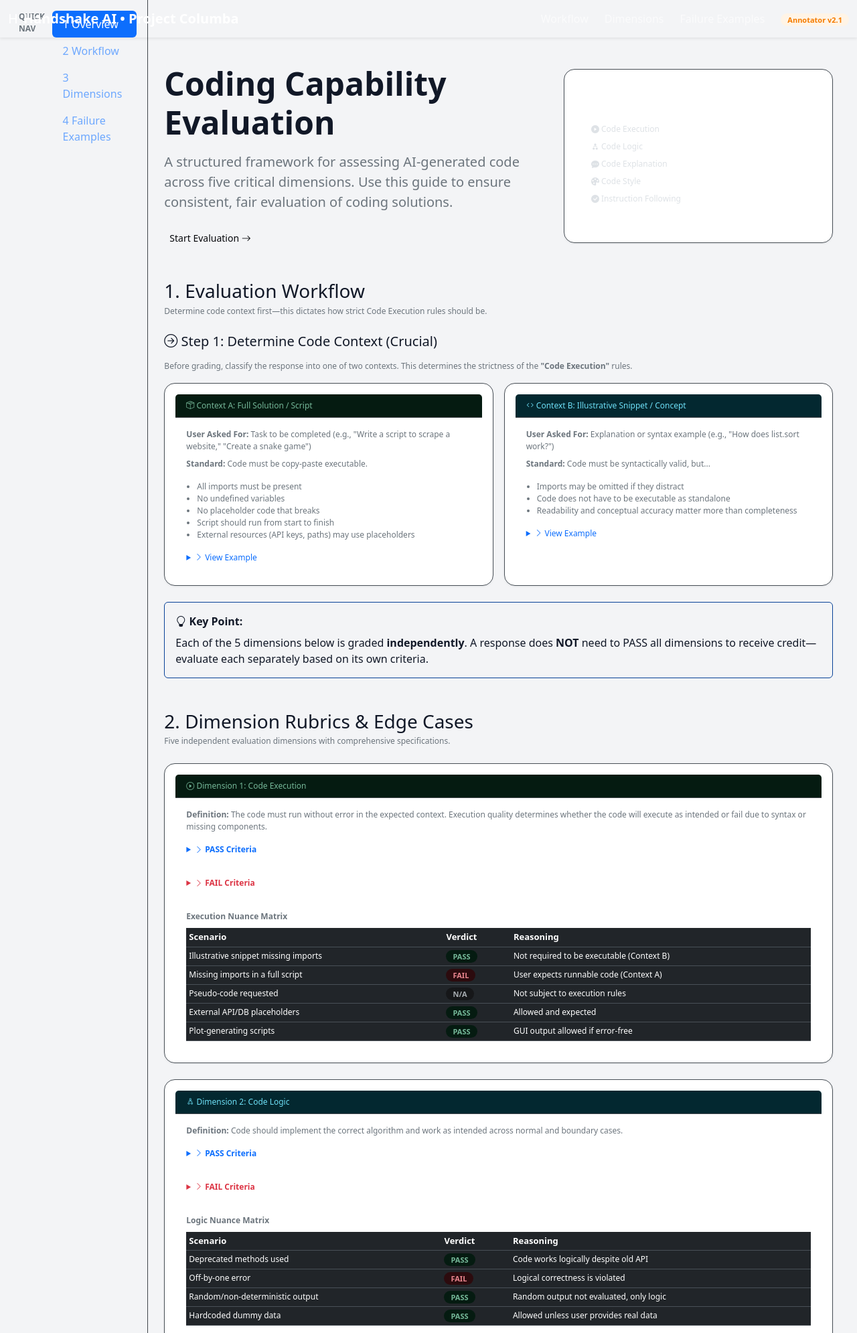
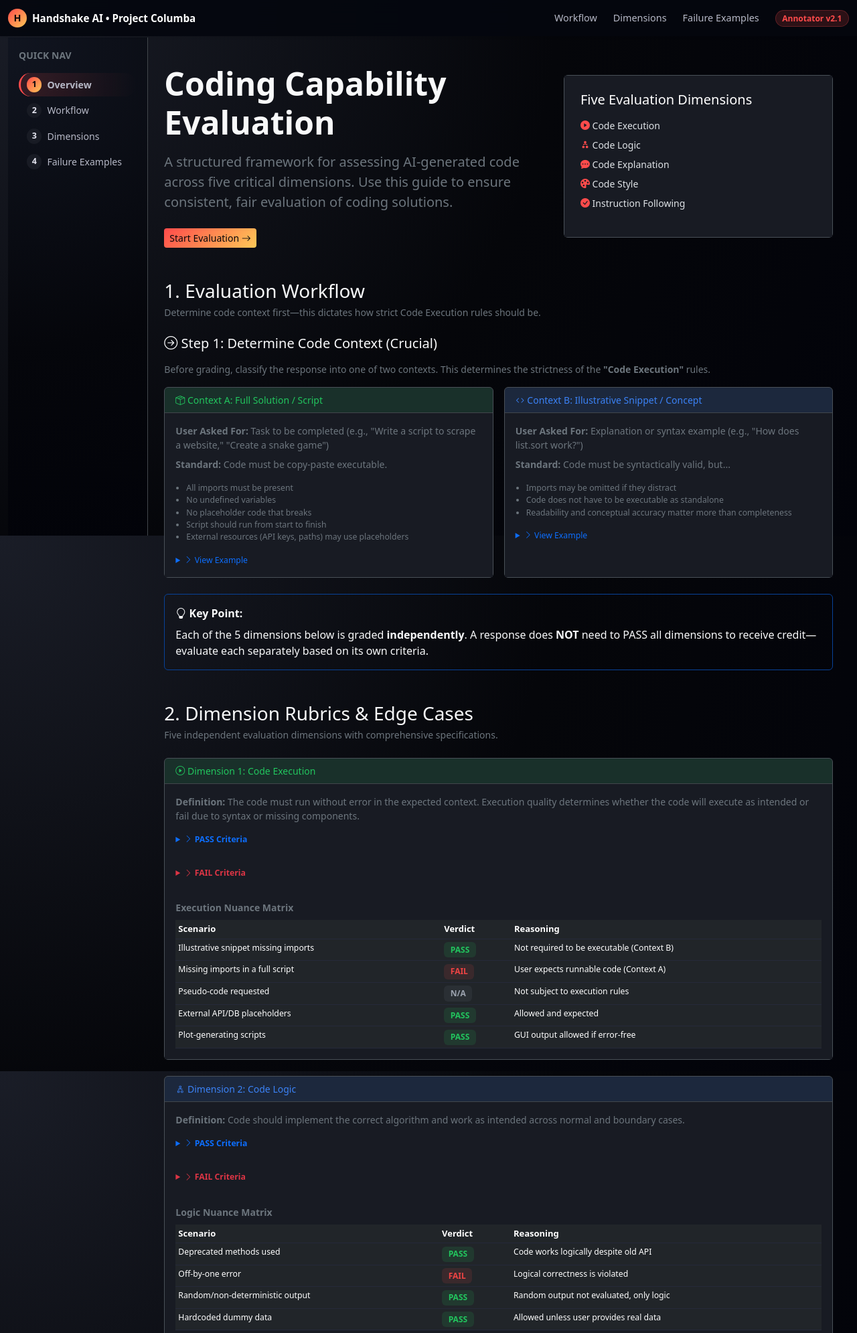
Before and after one commit to mdzohaibhaque-maker/Project-Columba, a Flask app: page / in a window 1280 px wide. Shown: the top 1991 px of the page at 67% size. Run offline with Flask 3, Linux system fonts and the light colour scheme; some libraries are stand-ins or nearby versions.

Commit message:
Updated CSS

```diff
--- a/static/style.css
+++ b/static/style.css
@@ -1,306 +1,519 @@
+/* Handshake AI theme */
 :root {
-  --hs-orange: #f57c00;
-  --hs-orange-soft: #fff4e6;
-  --hs-bg: #f3f4f6;
-  --hs-border: #e5e7eb;
-  --hs-text-main: #111827;
-  --hs-text-muted: #6b7280;
-  --hs-pass-bg: #ecfdf5;
-  --hs-pass-text: #047857;
-  --hs-fail-bg: #fef2f2;
-  --hs-fail-text: #b91c1c;
+  --hs-primary: #ff4b4b;
+  --hs-primary-soft: rgba(255, 75, 75, 0.16);
+  --hs-yellow: #ffc857;
+  --hs-surface: #101218;
+  --hs-surface-alt: #181b23;
+  --hs-border-subtle: #25293a;
 }
 
-* {
-  box-sizing: border-box;
+/* Global */
+html, body {
+  height: 100%;
 }
 
 body {
-  margin: 0;
+  background: radial-gradient(circle at top left, #1a1d27 0, #05060a 55%, #02030a 100%);
+  color: #f8f9fa;
   font-family: system-ui, -apple-system, BlinkMacSystemFont, "Segoe UI", sans-serif;
-  background: var(--hs-bg);
-  color: var(--hs-text-main);
+  overflow-x: hidden;
 }
 
-/* Top bar */
-.top-bar {
-  border-bottom: 1px solid var(--hs-border);
-  background: #ffffff;
+.hs-navbar {
+  background-color: rgba(5, 7, 15, 0.92);
+  backdrop-filter: blur(12px);
+  z-index: 1030;
 }
 
-.top-bar-inner {
-  max-width: 960px;
-  margin: 0 auto;
-  padding: 12px 16px;
+.hs-logo-circle {
+  width: 28px;
+  height: 28px;
+  border-radius: 999px;
+  display: inline-flex;
+  align-items: center;
+  justify-content: center;
+  background: linear-gradient(135deg, var(--hs-primary), var(--hs-yellow));
+  color: #05060a;
+  font-weight: 800;
+  font-size: 0.9rem;
+  flex-shrink: 0;
+}
+
+/* Side nav */
+.hs-sidenav {
+  position: sticky;
+  top: 56px;
+  max-height: calc(100vh - 56px);
+  overflow-y: auto;
+  background: radial-gradient(circle at top left, #111520 0, #05060b 60%, #020309 100%);
+  padding-top: 1rem;
+}
+
+.hs-sidenav-offcanvas {
+  background-color: transparent;
+  border-right: none;
+}
+
+/* Show the offcanvas body on md+ screens */
+@media (min-width: 768px) {
+  .hs-sidenav .hs-sidenav-offcanvas {
+    display: block !important;
+  }
+
+  .hs-sidenav .offcanvas-body {
+    display: block !important;
+  }
+}
+
+.hs-step-nav {
+  display: flex;
+  flex-direction: column;
+  gap: 0;
+}
+
+.hs-step-nav .nav-link {
+  border-radius: 999px;
+  color: #b6b8c6;
+  font-size: 0.88rem;
+  padding: 0.4rem 0.75rem;
+  margin-bottom: 0.2rem;
   display: flex;
   align-items: center;
-  justify-content: space-between;
+  gap: 0.5rem;
+  transition: all 0.15s ease;
 }
 
-.brand {
-  display: flex;
-  align-items: center;
-  gap: 8px;
+.hs-step-nav .nav-link:hover {
+  color: #ffffff;
+  background: rgba(255, 75, 75, 0.08);
 }
 
-.brand-logo {
-  width: 32px;
-  height: 32px;
-  border-radius: 8px;
-  background: var(--hs-orange);
-  color: #ffffff;
-  display: flex;
+.hs-step-nav .nav-link .step-index {
+  display: inline-flex;
+  width: 1.4rem;
+  height: 1.4rem;
+  border-radius: 999px;
   align-items: center;
   justify-content: center;
-  font-weight: 700;
-  font-size: 18px;
+  font-size: 0.78rem;
+  font-weight: 600;
+  background-color: #181b24;
+  color: #e4e5f0;
+  flex-shrink: 0;
 }
 
-.brand-title {
-  font-size: 16px;
+.hs-step-nav .nav-link.active {
+  background: linear-gradient(90deg, var(--hs-primary-soft), transparent);
+  color: #ffffff;
   font-weight: 600;
+  border-left: 3px solid var(--hs-primary);
+  padding-left: calc(0.75rem - 3px);
 }
 
-.brand-subtitle {
-  font-size: 11px;
-  color: var(--hs-text-muted);
+.hs-step-nav .nav-link.active .step-index {
+  background: linear-gradient(135deg, var(--hs-primary), var(--hs-yellow));
+  color: #05060a;
+  font-weight: 700;
+}
+
+/* Shared cards */
+.hs-card-light {
+  background-color: var(--hs-surface-alt);
+  border-color: var(--hs-border-subtle);
+}
+
+.hs-card-gradient {
+  background: radial-gradient(circle at top left, var(--hs-primary) 0, #7026ff 45%, #111320 100%);
+  border: 1px solid rgba(255, 255, 255, 0.15);
+}
+
+.card {
+  background-color: var(--hs-surface-alt);
+}
+
+.card-header {
+  background-color: rgba(255, 75, 75, 0.06) !important;
+}
+
+.card-body {
+  background-color: var(--hs-surface-alt);
+}
+
+/* Hero / badges */
+.hs-pill {
+  background-color: var(--hs-primary-soft);
+  color: var(--hs-primary);
+  border: 1px solid rgba(255, 75, 75, 0.25);
+}
+
+.hs-lang-badge {
+  background-color: rgba(4, 6, 18, 0.72);
+  border: 1px solid rgba(255, 255, 255, 0.08);
+  color: #f2f3ff;
+}
+
+/* Toggle buttons */
+.hs-toggle-btn {
+  border-radius: 999px;
+  border: 1px solid var(--hs-border-subtle);
+  font-size: 0.85rem;
+  padding: 0.35rem 0.8rem;
+  background-color: #10121a;
+  color: #d7d8e8;
+  transition: all 0.15s ease;
+}
+
+.hs-toggle-btn:hover {
+  border-color: var(--hs-primary);
+  color: #ffffff;
+}
+
+.btn-check:checked + .hs-toggle-btn {
+  background: linear-gradient(135deg, var(--hs-primary), var(--hs-yellow));
+  color: #05060a;
+  border-color: transparent;
+}
+
+/* Context cards */
+.context-card {
+  display: none;
+  margin-top: 0.75rem;
+  padding: 0.7rem 0.9rem;
+  border-radius: 0.75rem;
+  background-color: #151825;
+  border: 1px dashed var(--hs-border-subtle);
+}
+
+.context-card.active {
+  display: block;
+}
+
+/* Dimension chips */
+.hs-dim-grid {
+  margin-top: 0.75rem;
+  display: flex;
+  flex-wrap: wrap;
+  gap: 0.5rem;
+}
+
+.hs-dim-chip {
+  background-color: #141824;
+  border-radius: 999px;
+  padding: 0.35rem 0.7rem;
+  display: inline-flex;
+  align-items: center;
+  gap: 0.4rem;
+  border: 1px solid var(--hs-border-subtle);
+  white-space: nowrap;
+}
+
+.hs-dim-chip .dim-index {
+  width: 1.2rem;
+  height: 1.2rem;
+  border-radius: 999px;
+  background-color: rgba(255, 255, 255, 0.04);
+  display: inline-flex;
+  align-items: center;
+  justify-content: center;
+  font-size: 0.75rem;
+  color: #e7e7ff;
+  flex-shrink: 0;
+}
+
+/* Hover cards */
+.hs-hover-card {
+  background-color: var(--hs-surface-alt);
+  border-color: var(--hs-border-subtle);
+  transition: transform 0.15s ease, box-shadow 0.15s ease, border-color 0.15s ease;
+}
+
+.hs-hover-card:hover {
+  transform: translateY(-2px);
+  box-shadow: 0 12px 35px rgba(0, 0, 0, 0.65);
+  border-color: rgba(255, 75, 75, 0.45);
+}
+
+/* Code blocks */
+.hs-code-block {
+  background-color: #050711;
+  border-radius: 0.75rem;
+  padding: 0.65rem 0.75rem;
+  border: 1px solid #282c3b;
+  overflow-x: auto;
+  display: block;
+}
+
+.hs-code-block code {
+  font-family: "JetBrains Mono", ui-monospace, SFMono-Regular, Menlo, Monaco, Consolas,
+    "Liberation Mono", "Courier New", monospace;
+  font-size: 0.8rem;
+  line-height: 1.4;
+  color: #e4e6f1;
+}
+
+/* Enhanced code highlighting */
+.hs-code-highlighted {
+  background: #0d1117;
+  border-radius: 0.375rem;
+  padding: 1rem;
+  border: 1px solid #30363d;
+}
+
+.hs-code-highlighted code {
+  color: #e6edf3;
+  font-family: "JetBrains Mono", ui-monospace, SFMono-Regular, Menlo, Monaco, Consolas,
+    "Liberation Mono", "Courier New", monospace;
+  font-size: 0.875rem;
+  line-height: 1.5;
+}
+
+.hljs {
+  background: transparent;
+  padding: 0;
+}
+
+/* Collapsible sections */
+.hs-collapsible-section {
+  margin-bottom: 1.5rem;
+}
+
+details {
+  cursor: pointer;
+}
+
+details summary {
+  user-select: none;
+}
+
+details summary:hover {
+  color: var(--hs-primary);
+}
+
+.hs-details-custom summary {
+  outline: none;
+}
+
+/* Edge case tables */
+.hs-edge-table {
+  margin-bottom: 0;
+}
+
+.hs-edge-table thead th {
+  font-weight: 600;
+  font-size: 0.8125rem;
+}
+
+/* Utility */
+.cursor-pointer {
+  cursor: pointer;
+}
+
+/* Progress bar */
+.hs-progress {
+  background-color: #111321;
+  border-radius: 999px;
+  height: 0.55rem;
+  overflow: hidden;
+}
+
+.hs-progress .progress-bar {
+  border-radius: 999px;
+  background: linear-gradient(90deg, var(--hs-primary), var(--hs-yellow));
+  font-size: 0.6rem;
+  line-height: 0.55rem;
+  transition: width 0.3s ease;
+}
+
+/* Accordion tweaks */
+.accordion {
+  border: none;
+}
+
+.accordion-button {
+  background-color: var(--hs-surface-alt);
+  color: #f3f4ff;
+  border: none;
+  padding: 0.75rem 1rem;
+  font-size: 0.9rem;
+  transition: all 0.15s ease;
+}
+
+.accordion-button:hover {
+  background-color: rgba(255, 75, 75, 0.08);
+  color: #ffffff;
+}
+
+.accordion-button:not(.collapsed) {
+  background: linear-gradient(90deg, rgba(255, 75, 75, 0.08), transparent);
+  color: #ffffff;
+  box-shadow: none;
+}
+
+.accordion-button:focus {
+  border-color: var(--hs-border-subtle);
+  box-shadow: none;
+}
+
+.accordion-body {
+  background-color: var(--hs-surface-alt);
+  padding: 1rem;
+  border-top: 1px solid var(--hs-border-subtle);
+}
+
+.accordion-item {
+  background-color: transparent;
+  border: 1px solid var(--hs-border-subtle);
+  margin-bottom: 0.75rem;
+  border-radius: 0.75rem;
+  overflow: hidden;
+}
+
+/* Tables */
+table {
+  border-color: var(--hs-border-subtle) !important;
+}
+
+th {
+  background-color: rgba(255, 75, 75, 0.06);
+  color: #f3f4ff;
+}
+
+td {
+  border-color: var(--hs-border-subtle) !important;
+  color: #d7d8e8;
+}
+
+/* Form controls */
+.form-check-input {
+  background-color: var(--hs-surface);
+  border-color: var(--hs-border-subtle);
+}
+
+.form-check-input:checked {
+  background-color: var(--hs-primary);
+  border-color: var(--hs-primary);
+}
+
+.form-check-input:focus {
+  border-color: var(--hs-primary);
+  box-shadow: 0 0 0 0.25rem rgba(255, 75, 75, 0.25);
+}
+
+.form-check-label {
+  color: #b6b8c6;
+  user-select: none;
+}
+
+/* Navbar tweaks */
+.navbar-brand {
+  font-size: 0.95rem;
+}
+
+.nav-link {
+  color: #b6b8c6 !important;
+  font-size: 0.9rem;
+  transition: color 0.15s ease;
+}
+
+.nav-link:hover {
+  color: #ffffff !important;
 }
 
 .badge {
-  font-size: 11px;
-  color: var(--hs-orange);
-  background: var(--hs-orange-soft);
-  padding: 4px 10px;
-  border-radius: 999px;
+  font-size: 0.75rem;
   font-weight: 600;
+  padding: 0.35rem 0.6rem;
 }
 
-/* Page layout */
-.page {
-  max-width: 960px;
-  margin: 0 auto;
-  padding: 16px;
+/* Responsive fixes */
+@media (max-width: 767.98px) {
+  .hs-sidenav {
+    position: relative;
+    top: auto;
+    max-height: none;
+    margin-top: 56px;
+    min-height: auto;
   }
 
-/* Card */
-.card {
-  background: #ffffff;
-  border-radius: 16px;
-  padding: 16px;
-  box-shadow: 0 1px 3px rgba(15, 23, 42, 0.08);
-  border: 1px solid #ffffff;
+  main {
+    padding-top: 0 !important;
   }
 
-.card.subtle {
-  box-shadow: none;
-  border-color: var(--hs-border);
+  .offcanvas-header {
+    padding: 1rem;
   }
 
-/* Intro */
-.intro-card h1 {
-  margin: 0;
-  font-size: 22px;
+  .offcanvas-body {
+    padding: 1rem;
+  }
 }
 
-.intro-card p {
-  margin: 8px 0 0;
-  font-size: 14px;
-  color: var(--hs-text-muted);
+@media (min-width: 768px) {
+  main {
+    margin-top: 0 !important;
+  }
 }
 
-.intro-bullets {
-  margin-top: 12px;
-  display: grid;
-  grid-template-columns: 1fr;
-  gap: 6px;
+/* Scrollspy active highlighting for side nav in dark mode */
+.nav-pills .nav-link {
+  transition: background-color 0.15s ease, color 0.15s ease;
 }
 
-.pill {
-  background: #f9fafb;
-  border-radius: 999px;
-  padding: 6px 10px;
-  font-size: 13px;
-}
-
-/* Layout (tabs + content) */
-.layout {
-  margin-top: 16px;
-  display: flex;
-  gap: 16px;
-  align-items: flex-start;
-}
-
-.tabs {
-  width: 220px;
-  position: sticky;
-  top: 12px;
-  display: flex;
-  flex-direction: column;
-  gap: 8px;
-}
-
-.tab-button {
-  width: 100%;
-  text-align: left;
-  padding: 8px 10px;
-  font-size: 13px;
-  border-radius: 12px;
-  border: 1px solid var(--hs-border);
-  background: #ffffff;
-  color: var(--hs-text-muted);
-  cursor: pointer;
-  transition: background 0.15s ease, border-color 0.15s ease, color 0.15s ease;
-}
-
-.tab-button:hover {
-  border-color: var(--hs-orange);
-  background: var(--hs-orange-soft);
-}
-
-.tab-button.active {
-  border-color: var(--hs-orange);
-  background: var(--hs-orange-soft);
-  color: var(--hs-orange);
-  font-weight: 600;
-  box-shadow: 0 1px 3px rgba(249, 115, 22, 0.2);
-}
-
-.tab-content-container {
-  flex: 1;
-}
-
-.tab-content {
-  display: none;
-  background: #ffffff;
-  border-radius: 16px;
-  padding: 16px;
-  box-shadow: 0 1px 3px rgba(15, 23, 42, 0.08);
-}
-
-.tab-content.active {
-  display: block;
+/* Section spacing */
+section {
+  scroll-margin-top: 100px;
 }
 
 /* Text utilities */
-.muted {
-  color: var(--hs-text-muted);
-  font-size: 14px;
+.text-secondary-subtle {
+  color: #6c7086 !important;
 }
 
-.small {
-  font-size: 12px;
+.bg-success-subtle {
+  background-color: rgba(34, 197, 94, 0.12) !important;
 }
 
-.bold {
-  font-weight: 600;
+.text-success-emphasis {
+  color: #22c55e !important;
 }
 
-/* Grid */
-.grid-2 {
-  display: grid;
-  gap: 12px;
-  margin-top: 12px;
+.bg-danger-subtle {
+  background-color: rgba(239, 68, 68, 0.12) !important;
 }
 
-@media (min-width: 768px) {
-  .intro-bullets {
-    grid-template-columns: repeat(3, minmax(0, 1fr));
+.text-danger-emphasis {
+  color: #ef4444 !important;
 }
 
-  .grid-2 {
-    grid-template-columns: repeat(2, minmax(0, 1fr));
-  }
+.bg-warning-subtle {
+  background-color: rgba(251, 146, 60, 0.12) !important;
 }
 
-/* Tags */
-.tag {
-  display: inline-block;
-  padding: 2px 8px;
-  border-radius: 999px;
-  font-size: 10px;
-  font-weight: 700;
-  vertical-align: middle;
+.text-warning-emphasis {
+  color: #fb923c !important;
 }
 
-.tag.pass {
-  background: var(--hs-pass-bg);
-  color: var(--hs-pass-text);
+.bg-info-subtle {
+  background-color: rgba(59, 130, 246, 0.12) !important;
 }
 
-.tag.fail {
-  background: var(--hs-fail-bg);
-  color: var(--hs-fail-text);
+.text-info-emphasis {
+  color: #3b82f6 !important;
 }
 
-/* Code blocks */
-.code {
-  background: #111827;
-  color: #e5e7eb;
-  border-radius: 12px;
-  padding: 8px 10px;
-  white-space: pre;
-  overflow-x: auto;
-  font-family: ui-monospace, SFMono-Regular, Menlo, Monaco, Consolas, "Liberation Mono", "Courier New", monospace;
+.bg-primary-subtle {
+  background-color: rgba(255, 75, 75, 0.12) !important;
 }
 
-/* Notes */
-.note {
-  margin-top: 12px;
-  border-radius: 12px;
-  padding: 8px 10px;
-  background: var(--hs-orange-soft);
-  color: #92400e;
-  font-size: 12px;
-  border: 1px solid #fed7aa;
+.text-primary-emphasis {
+  color: #ff4b4b !important;
 }
 
-/* Pass / fail text */
-.pass-text {
-  color: var(--hs-pass-text);
+.bg-secondary-subtle {
+  background-color: rgba(107, 114, 128, 0.12) !important;
 }
 
-.fail-text {
-  color: var(--hs-fail-text);
+.text-secondary-emphasis {
+  color: #9ca3af !important;
 }
-
-/* Summary table */
-.table-wrapper {
-  margin-top: 12px;
-  overflow-x: auto;
-}
-
-.summary-table {
-  border-collapse: collapse;
-  width: 100%;
-  font-size: 12px;
-}
-
-.summary-table th,
-.summary-table td {
-  border: 1px solid var(--hs-border);
-  padding: 6px 8px;
-  text-align: left;
-}
-
-.summary-table thead {
-  background: #f9fafb;
-}
-
-/* Responsive */
-@media (max-width: 768px) {
-  .layout {
-    flex-direction: column;
-  }
-
-  .tabs {
-    position: static;
-    width: 100%;
-    display: grid;
-    grid-template-columns: repeat(2, minmax(0, 1fr));
-  }
-
-  .tab-button {
-    font-size: 11px;
-    padding: 6px 8px;
-  }
-}
```
Lines whose indentation alone changed are shown as unchanged.
